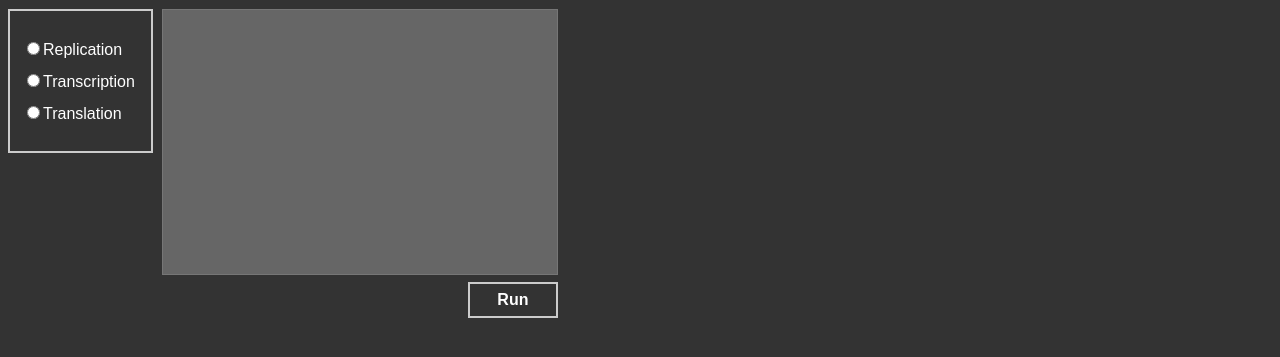
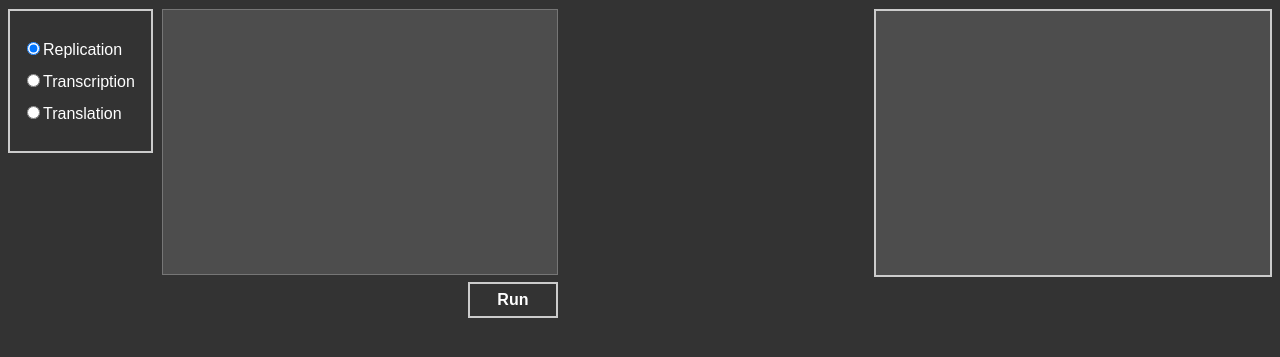
Before and after one commit to kolyat/chainsyn, a Flask app: page / in a window 1280 px wide. Shown: the part 72-429 px from the top of the page. Run offline with Flask 2, Linux system fonts and the light colour scheme; some libraries are stand-ins or nearby versions.

Commit message:
Implement input data processing

```diff
--- a/web/static/main.css
+++ b/web/static/main.css
@@ -3,12 +3,12 @@ body, #run {
 	font-family: sans-serif;
 }
 
-.header, .modes, #input_area_area, #run {
+.header, .modes, #input_area_area, #result_area, #run {
 	border: 2px solid #CCCCCC;
 }
 
-h1, .mode, #input_area, #run {
-  color: #FFFFFF;
+h1, .mode, #input_area, #result_area, #run {
+    color: #FFFFFF;
 }
 
 .header {
@@ -71,8 +71,8 @@ h1 {
     padding: 0px;
 }
 
-#input_area {
-	background-color: #666666;
+#input_area, #result_area {
+	background-color: #4d4d4d;
 	font-size: 1em;
 	width: 30em;
 	height: 20em;
@@ -87,3 +87,9 @@ h1 {
 	font-weight: bold;
 	margin: 0px;
 }
+
+.result {
+ 	margin: 0px;
+	padding: 0px;
+	float: right;
+}
--- a/web/templates/main.html
+++ b/web/templates/main.html
@@ -25,6 +25,9 @@
       </div>
     </div>
   </form>
+  <div class="result">
+    <textarea id="result_area">{{ output }}</textarea>
+  </div>
 </body>
 
 </html>
--- a/web/views.py
+++ b/web/views.py
@@ -4,9 +4,27 @@
 
 import flask
 from web import web_interface, forms
+from core import processing
 
 
 @web_interface.route('/', methods=['GET', 'POST'])
 def main():
     editor_form = forms.EditorForm()
-    return flask.render_template('main.html', editor_form=editor_form)
+    editor_form.mode.data = 'replication'
+    if flask.request.method == 'GET':
+        output = ''
+    else:
+        if editor_form.validate_on_submit():
+            chain = processing.Chain('', editor_form.input_area.data)
+            if editor_form.mode.data == 'replication':
+                output = chain.replicate()
+            elif editor_form.mode.data == 'transcription':
+                output = chain.transcribe()
+            elif editor_form.mode.data == 'translation':
+                output = chain.translate()
+            else:
+                output = ''
+        else:
+            output = ''
+    return flask.render_template('main.html', editor_form=editor_form,
+                                 output=output)
```
